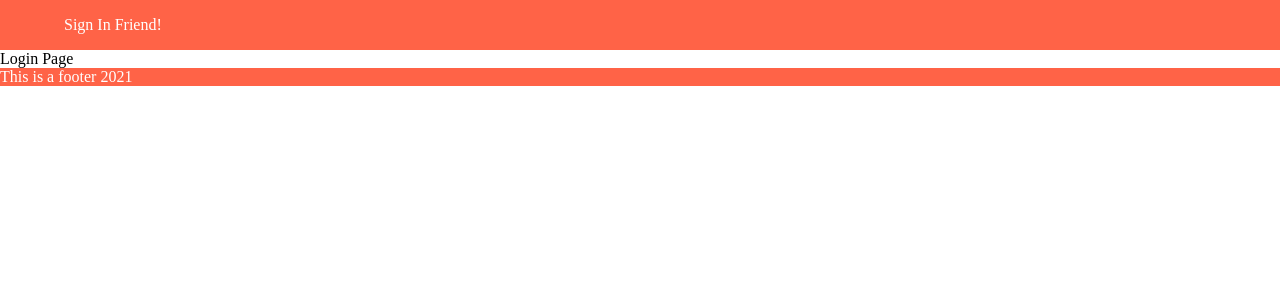
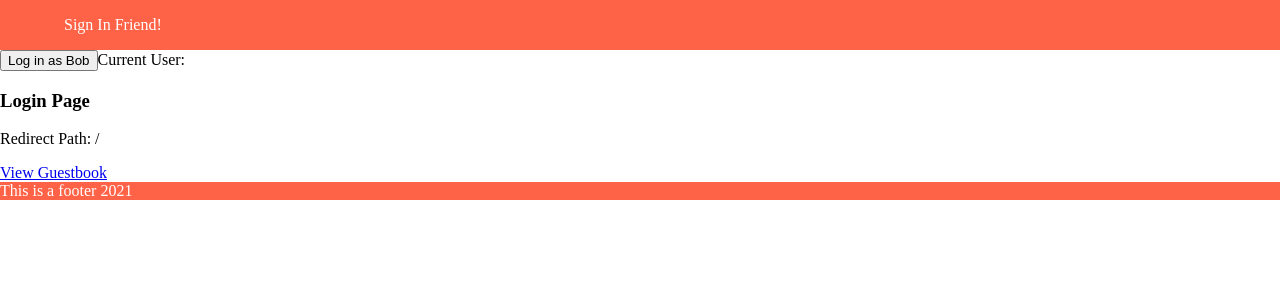
Before and after one commit to justin-w-soto/guestbook, a React app: page /login in a window 1280 px wide. Shown: the top 300 px of the page. Built offline with nearby package versions, Linux system fonts and the light colour scheme.

Commit message:
button and redirect working with private route

```diff
--- a/src/components/PrivateRoute/PrivateRoute.jsx
+++ b/src/components/PrivateRoute/PrivateRoute.jsx
@@ -1,9 +1,16 @@
 import { Route } from 'react-router-dom'
+import { Redirect } from 'react-router-dom'
+import { useMyHook } from '../../context/UserContext'
 
 export const PrivateRoute = ({ children, ...rest }) => {
+    const { user } = useMyHook();
     return (
-        <Route {...rest}>
-           <h1>This is private time shhhhh!</h1> {children}
-        </Route>
+
+        <>
+        <h1>This is private time shhhhh!</h1>
+        <Route {...rest} render={( privateRouteProps ) =>
+            user ? children : <Redirect to={{pathname:'/login',
+            state: { from: privateRouteProps.location } }} /> } />
+        </>
     )
 }
--- a/src/views/Auth/Auth.jsx
+++ b/src/views/Auth/Auth.jsx
@@ -1,9 +1,21 @@
 import React from 'react'
+import { useLocation } from 'react-router-dom';
+import { Link } from 'react-router-dom';
+import { useMyHook } from '../../context/UserContext'
 
 export const Auth = () => {
-    return (
+    const { user, setUser } = useMyHook()
+    const location = useLocation()
+
+    const { from } = location.state || { from: { pathname: '/'} }
+
+     return (
         <div>
-            Login Page
+            <button onClick={() => setUser('bob')}>Log in as Bob</button>
+            Current User: {user}
+            <h3>Login Page</h3>
+            <p>Redirect Path: {from.pathname}</p>
+            <Link to="/">View Guestbook</Link>
         </div>
     )
 }
```
